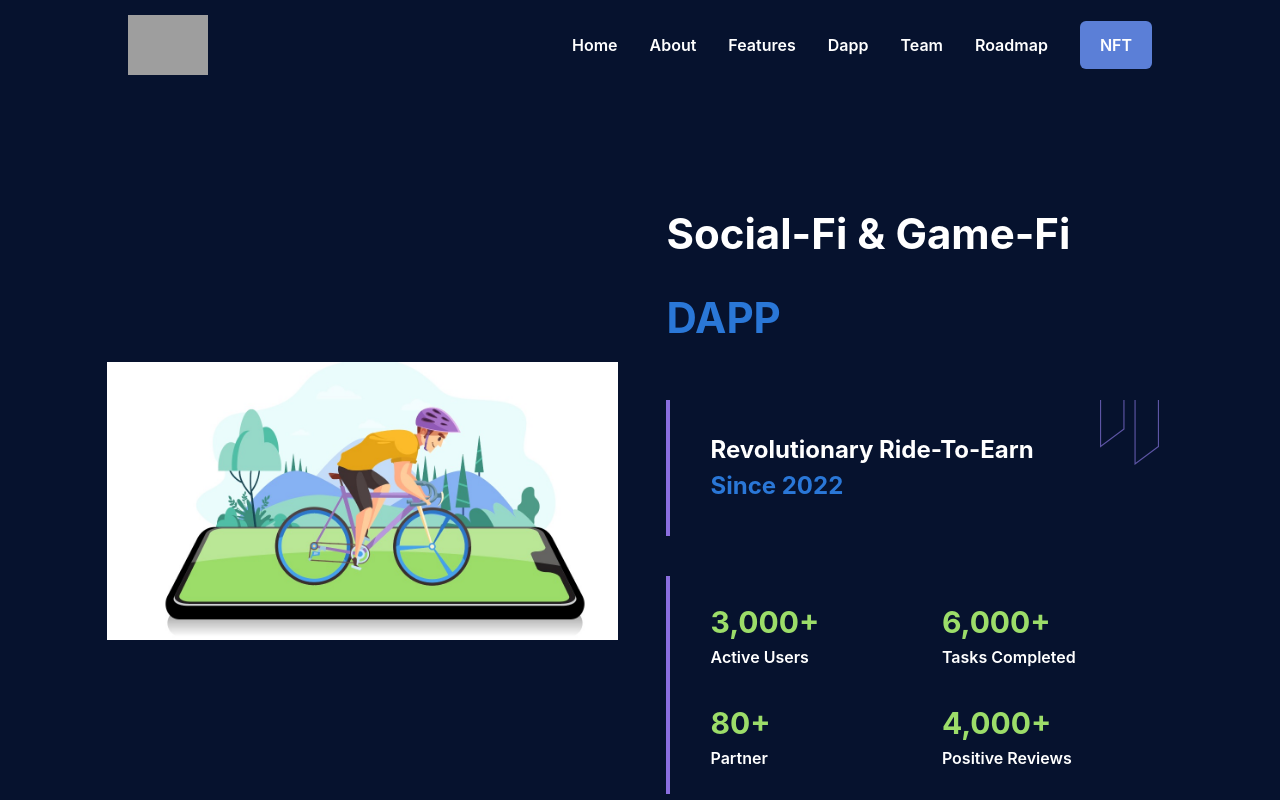
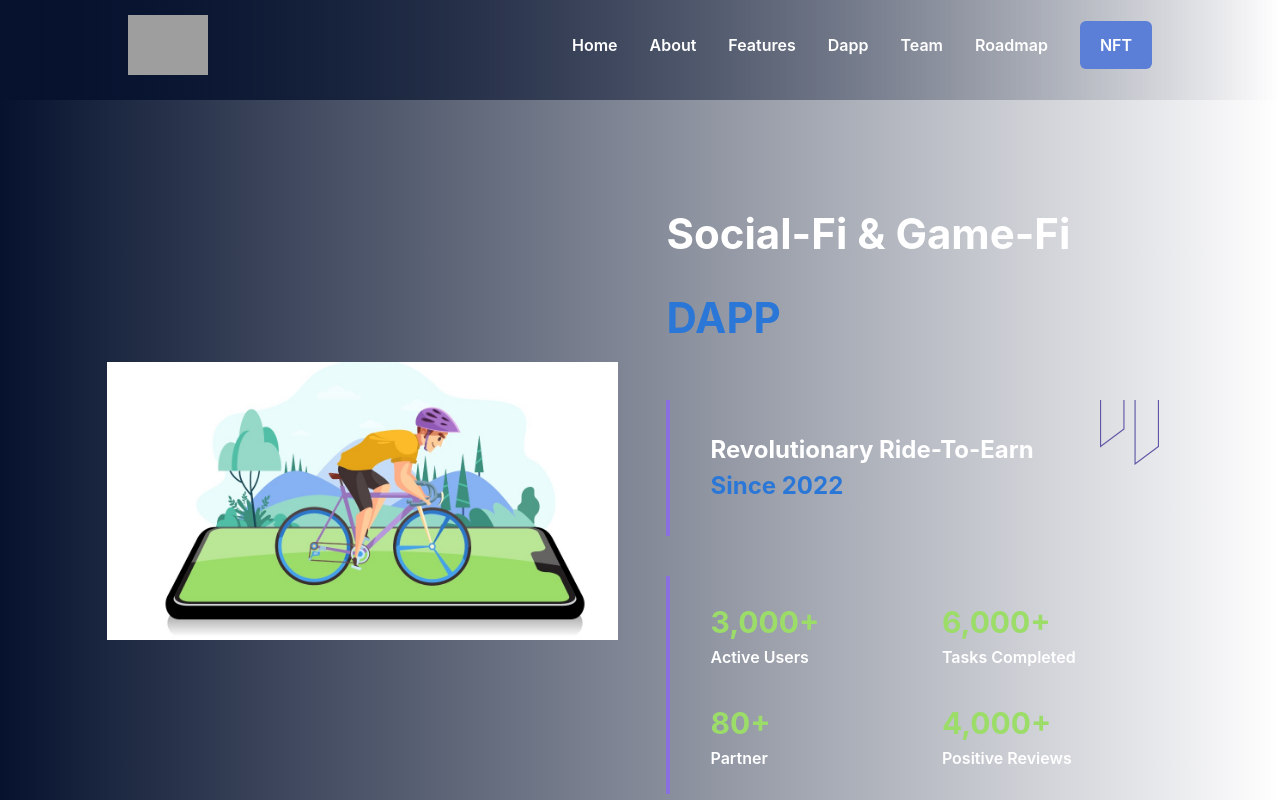
Before and after one commit to wwdfdo/paddlepay, a React (Create React App) app: page / in a window 1280 px wide. Shown: the top 800 px of the page. Built offline with nearby package versions, Linux system fonts and the light colour scheme; grey boxes are pictures that could not be loaded.

Commit message:
gradient seen

```diff
--- a/src/components/Body.jsx
+++ b/src/components/Body.jsx
@@ -5,7 +5,7 @@
 
 const Body = () => {
   return (
-    <div className="w-full bg-[#06122e]">
+    <div className="w-full bg-gradient-to-r from-[#06122e]">
       <Header />
       <SectionTwo />
       <SectionThree />
--- a/src/components/Header/Header.jsx
+++ b/src/components/Header/Header.jsx
@@ -3,7 +3,7 @@
 
 const Header = () => {
   return (
-    <div className="w-full h-[100px] fixed z-20 bg-[#06122e]">
+    <div className="w-full h-[100px] fixed z-20 bg-gradient-to-r from-[#06122e]">
       <div className="w-4/5 flex justify-between mx-auto pt-[15px]">
         <Logo />
         <div className="flex gap-8 items-center text-base font-semibold text-white">
```
